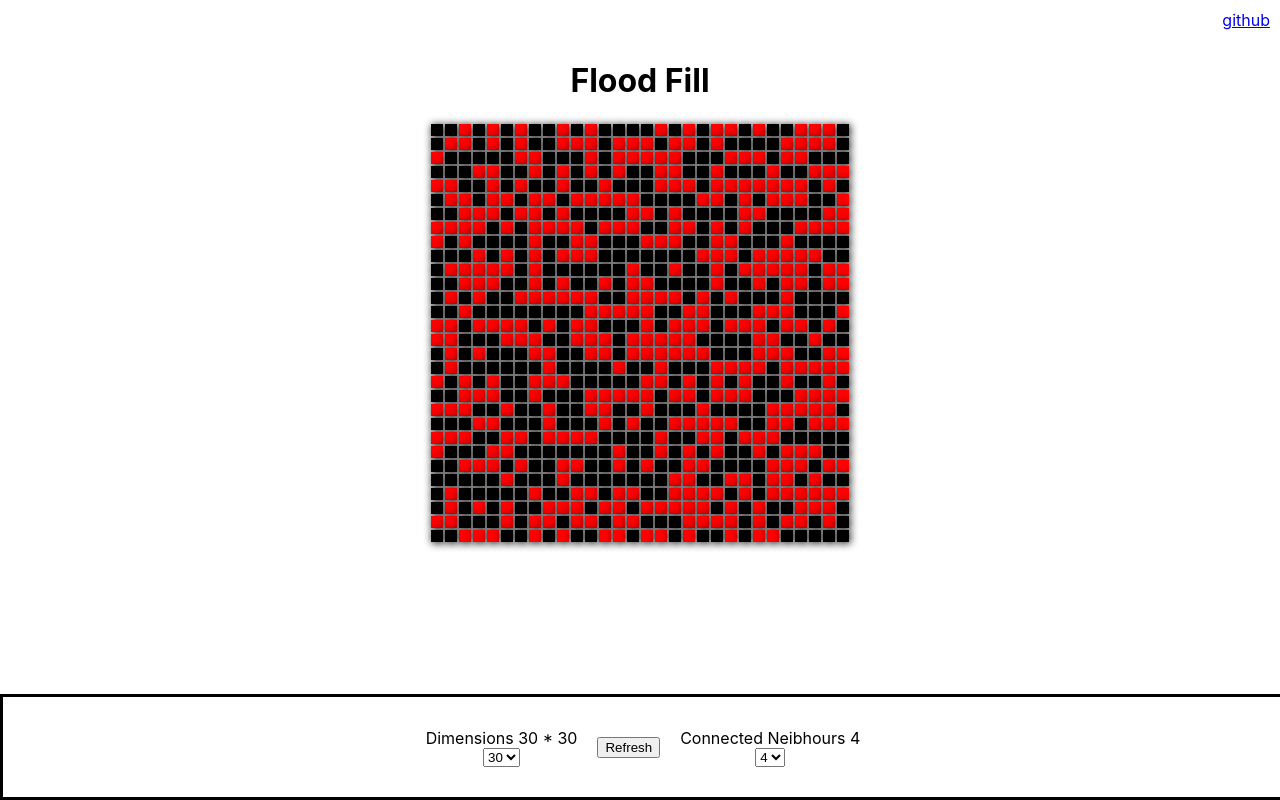
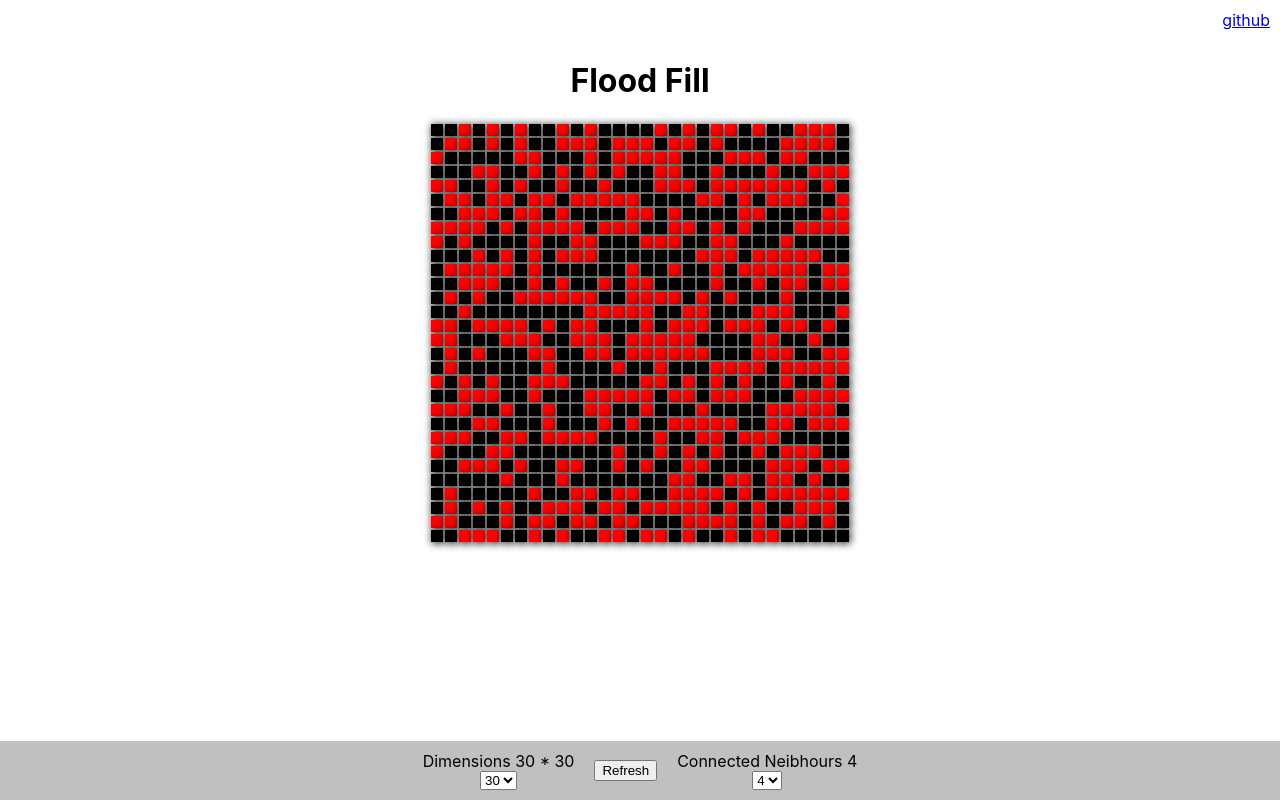
Before and after one commit to amaljosea/algorithm-visualizer, a React (Create React App) app: page / in a window 1280 px wide. Built offline with nearby package versions, Linux system fonts and the light colour scheme.

Commit message:
Change style

```diff
--- a/src/components/Menu/index.js
+++ b/src/components/Menu/index.js
@@ -4,14 +4,13 @@ const Menu = ({ children }) => {
     return <div
         className="menu-container"
         style={{
-            height: 100,
             width: "100vw",
-            border: "3px solid black",
             position: "absolute",
             bottom: 0,
             display: "flex",
             justifyContent: "center",
             alignItems: "center",
+            backgroundColor: "silver"
         }}>
         {children}
     </div>
```
